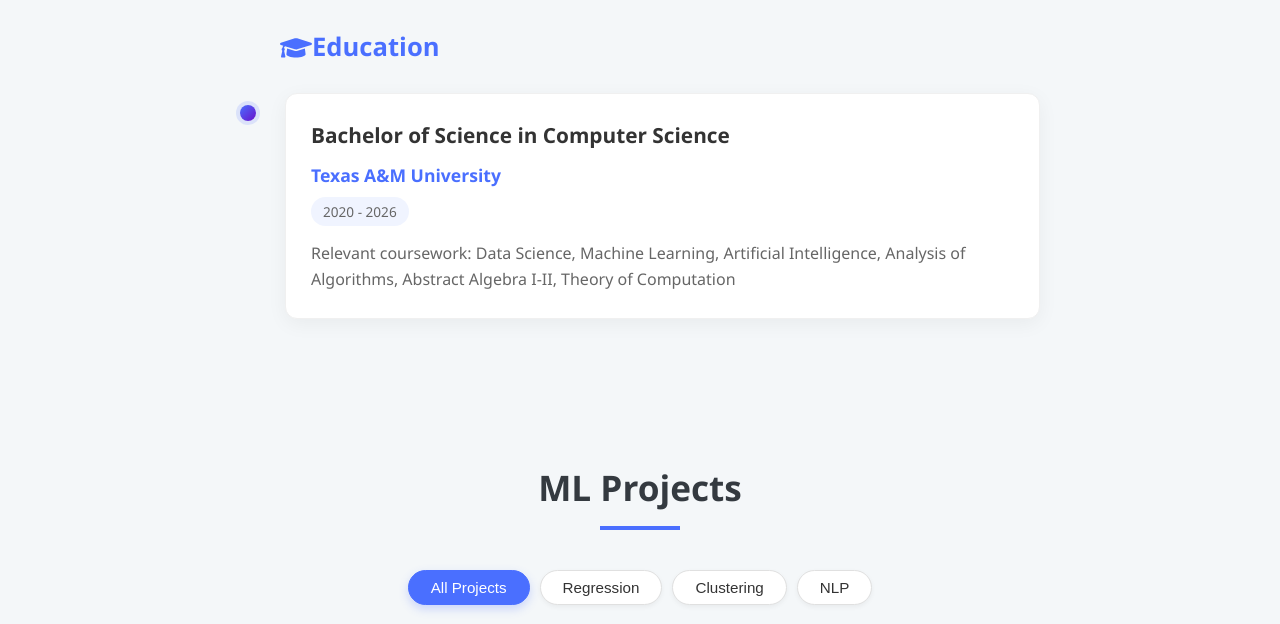
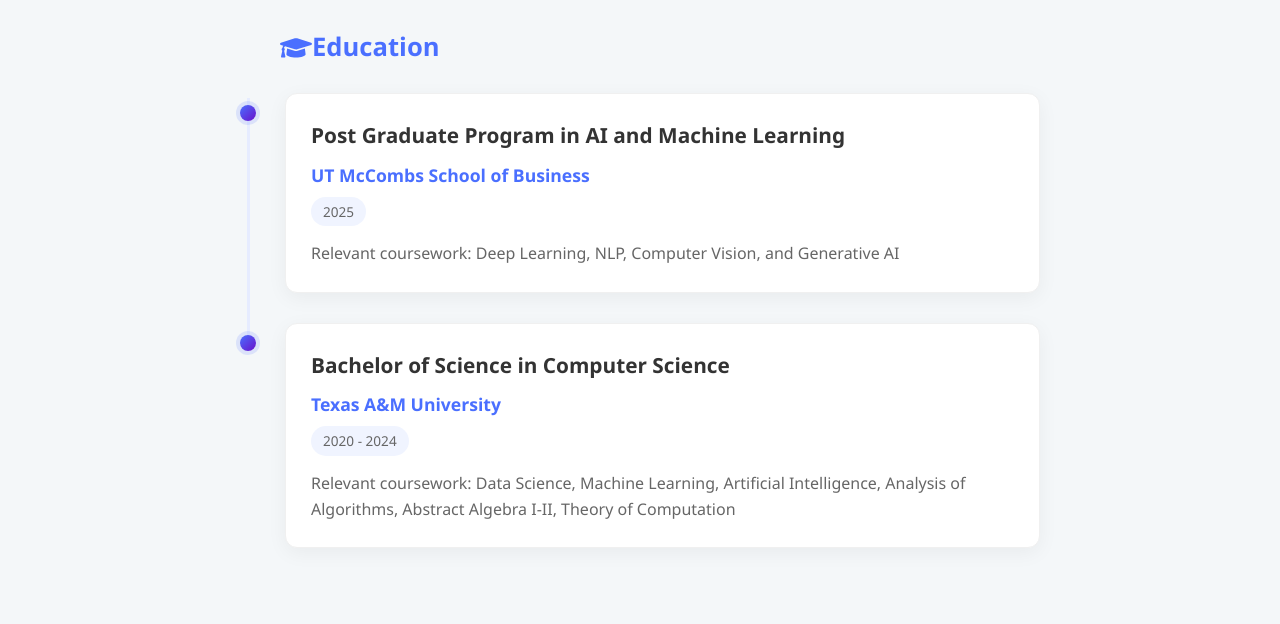
Before and after one commit to preston-g-bied/preston-g-bied.github.io, a plain HTML site: page index.html in a window 1280 px wide. Shown: the part 1370-1994 px from the top of the page. Drawn offline with nearby package versions, Linux system fonts and the light colour scheme.

Commit message:
updated schooling

```diff
--- a/index.html
+++ b/index.html
@@ -219,9 +219,19 @@
                         <div class="timeline-item">
                             <div class="timeline-dot"></div>
                             <div class="timeline-content">
+                                <h4>Post Graduate Program in AI and Machine Learning</h4>
+                                <h5>UT McCombs School of Business</h5>
+                                <p class="timeline-date">2025</p>
+                                <p>Relevant coursework: Deep Learning, NLP, Computer Vision, and Generative AI</p>
+                            </div>
+                        </div>
+
+                        <div class="timeline-item">
+                            <div class="timeline-dot"></div>
+                            <div class="timeline-content">
                                 <h4>Bachelor of Science in Computer Science</h4>
                                 <h5>Texas A&M University</h5>
-                                <p class="timeline-date">2020 - 2026</p>
+                                <p class="timeline-date">2020 - 2024</p>
                                 <p>Relevant coursework: Data Science, Machine Learning, Artificial Intelligence, Analysis of Algorithms, Abstract Algebra I-II, Theory of Computation</p>
                             </div>
                         </div>
```
